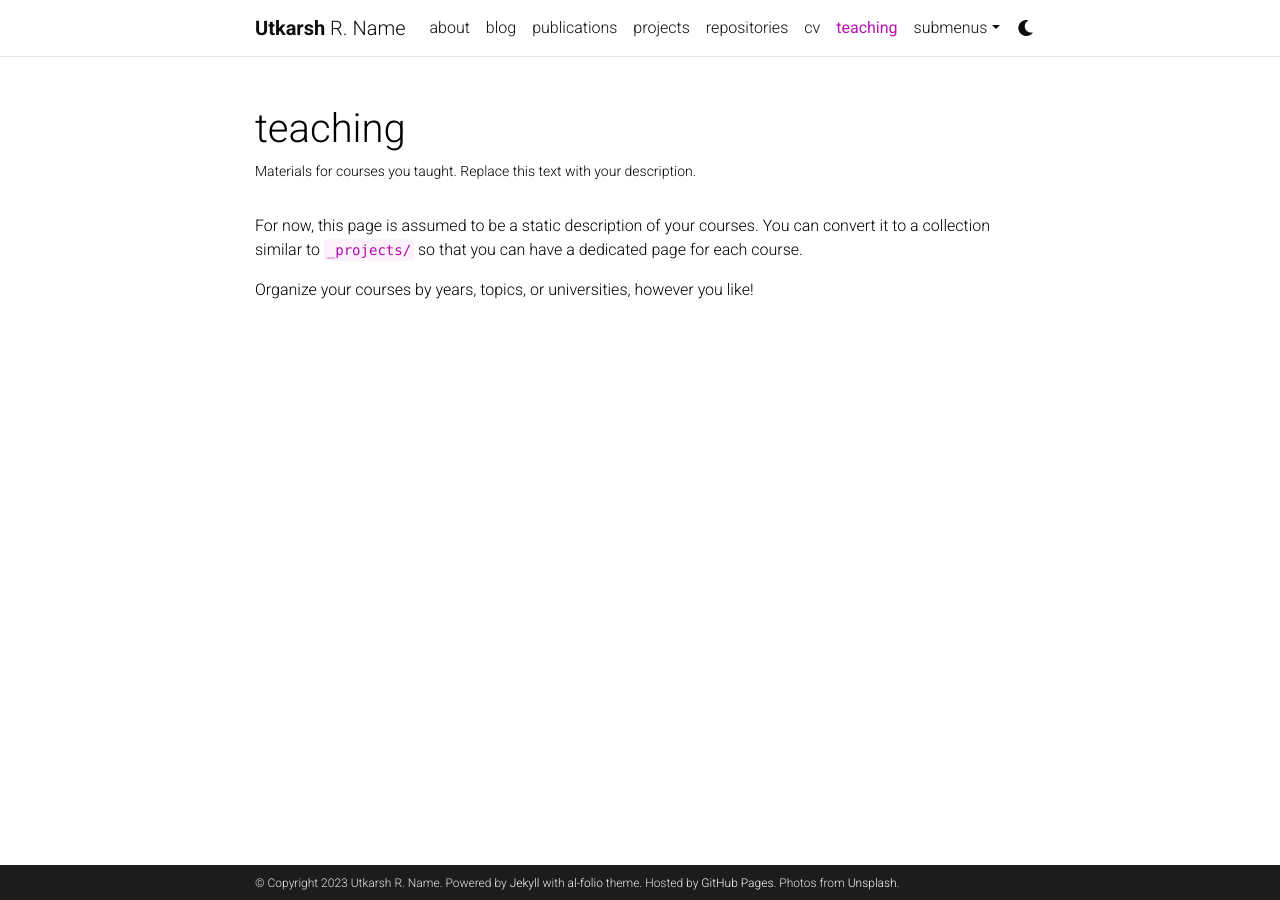
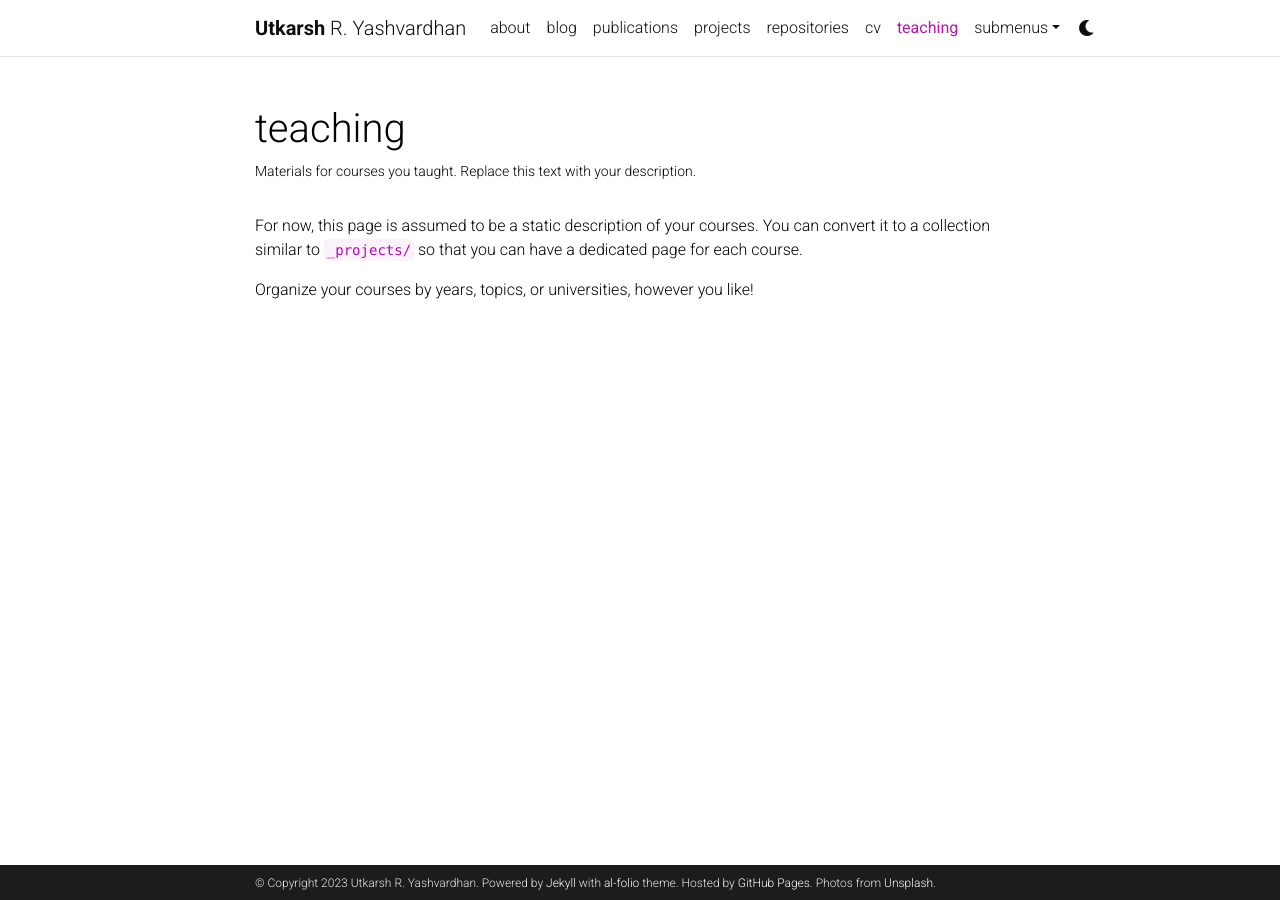
Before and after one commit to utkarshyashvardhan11/utkarsh-yashvardhan.github.io, a Jekyll site: the page built from _pages/teaching.md, in a window 1280 px wide. Built offline with Jekyll 4.4.1, drawn with Linux system fonts in a browser that asks for light colours; comment, search, counter and statistics services are not loaded; a style sheet for code colours, icons or effects is not loaded.

Commit message:
Change Name

```diff
--- a/_config.yml
+++ b/_config.yml
@@ -5,7 +5,7 @@
 title: blank # the website title (if blank, full name will be used instead)
 first_name: Utkarsh
 middle_name: R.
-last_name: Name
+last_name: Yashvardhan
 email: you@example.com
 description: > # the ">" symbol means to ignore newlines until "footer_text:"
   A simple, whitespace theme for academics. Based on [*folio](https://github.com/bogoli/-folio) design.
```
